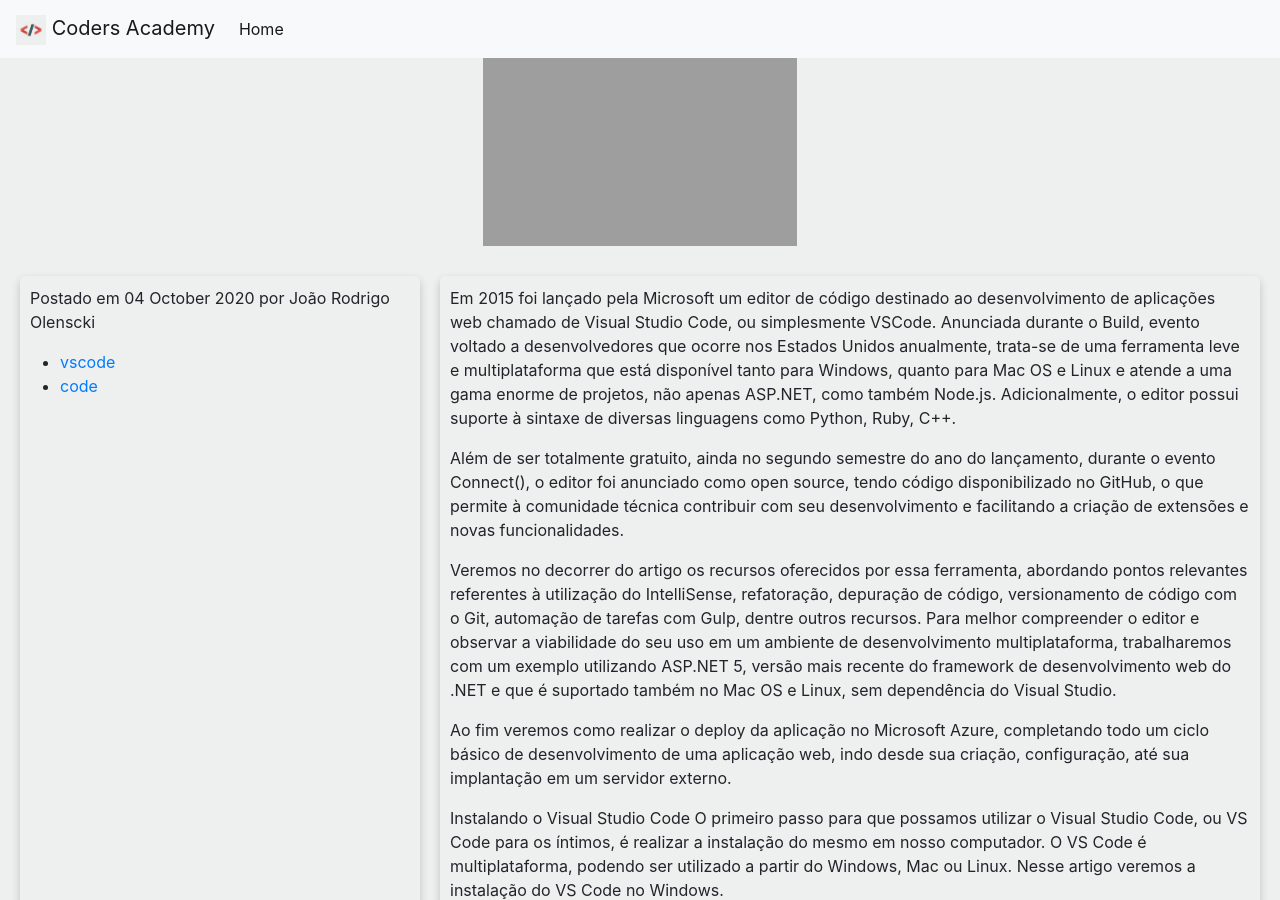
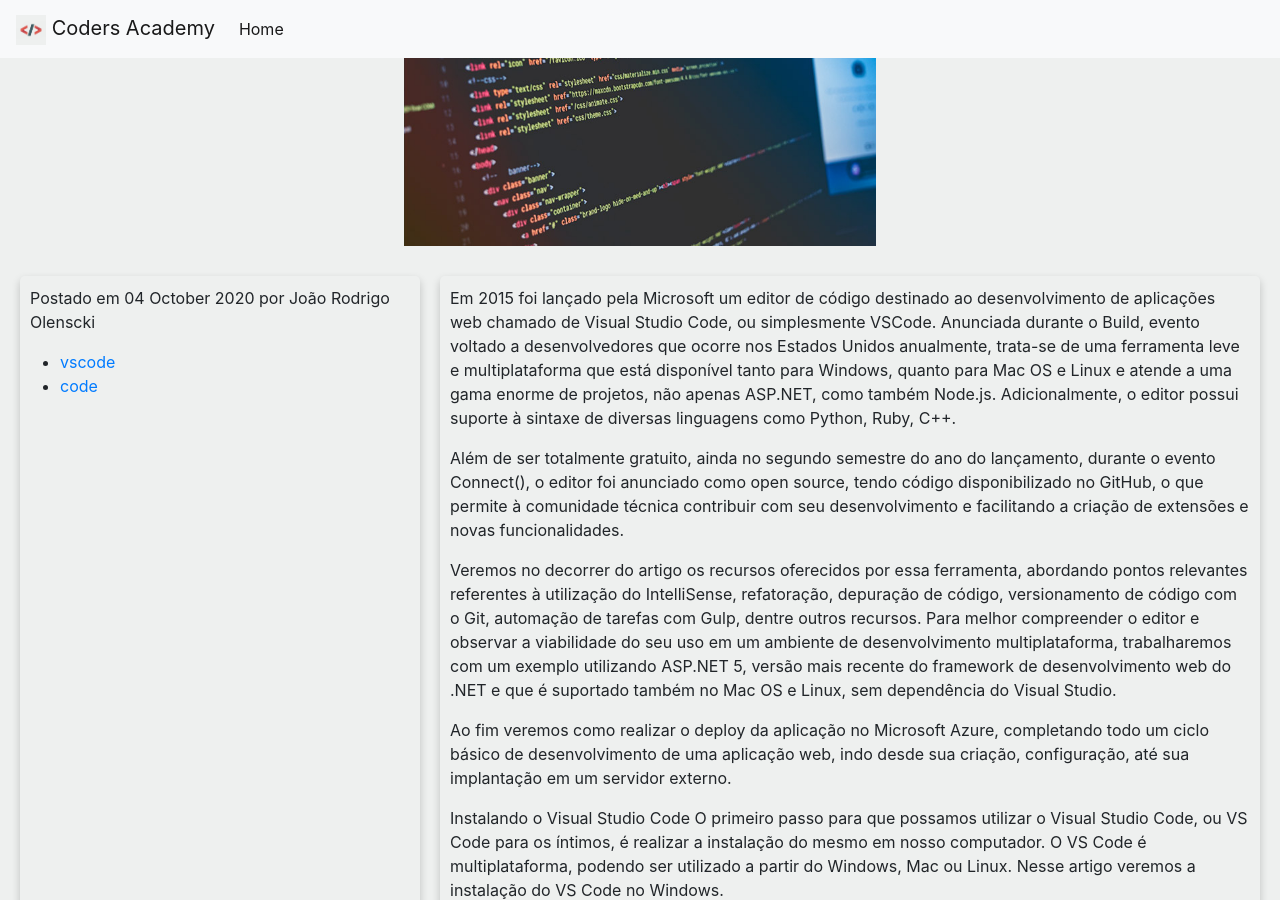
Before and after one commit to jolenscki/blog_teste, a Jekyll site: the page built from _posts/2020-10-04-Criando-um-ambiente-de-trabalho.markdown, in a window 1280 px wide and 900 px high. Built offline with Jekyll 4.4.1, drawn with Linux system fonts in a browser that asks for light colours; nearby versions of some CDN libraries.

Commit message:
final commit

```diff
--- a/_posts/2020-10-04-Criando-um-ambiente-de-trabalho.markdown
+++ b/_posts/2020-10-04-Criando-um-ambiente-de-trabalho.markdown
@@ -5,7 +5,7 @@
 date:   2020-10-04 01:00:05 -0300
 categories: blog
 author: João Rodrigo Olenscki
-photourl: "{{'assets/images/html_image.jpg' | relative_url}}"
+photourl: 'assets/images/html_image.jpg'
 tags:
 - vscode
 - code
```
Also changed, not shown: _posts/2020-10-04-Iniciando no HTML.md (+1 -1 lines).
